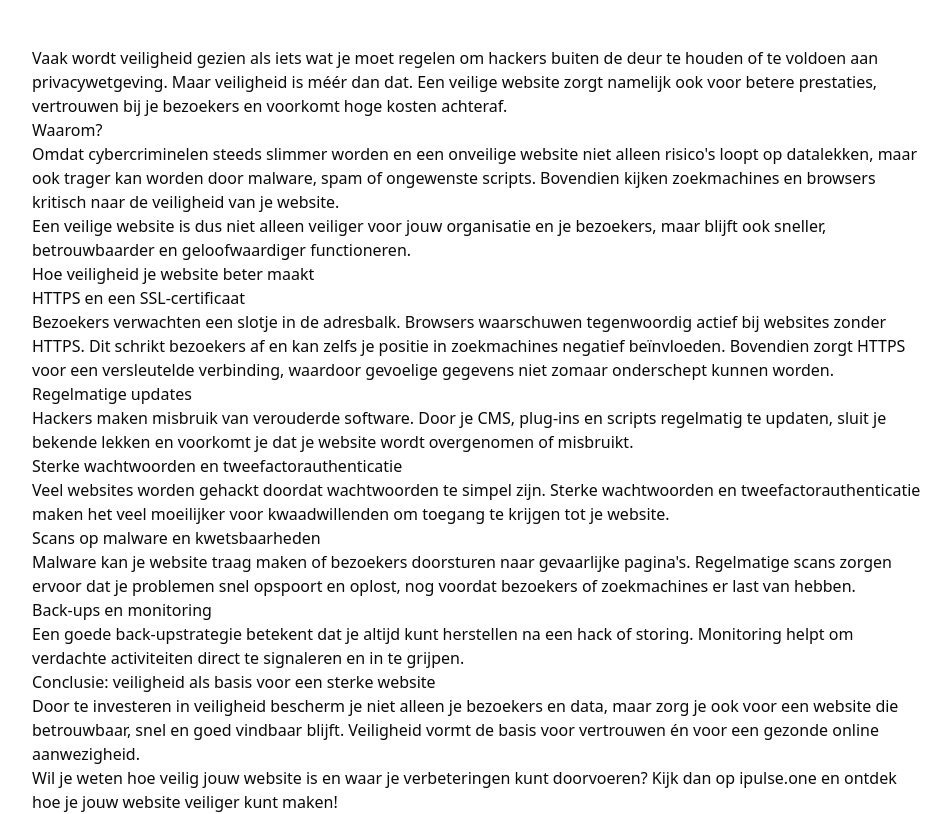
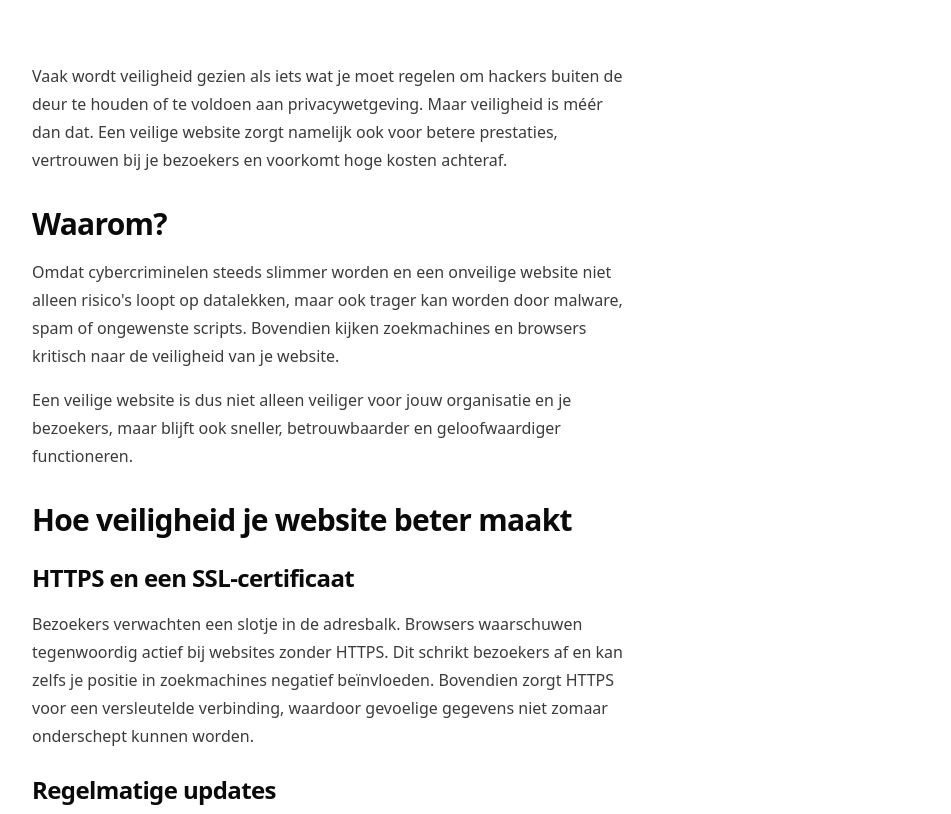
Before and after one commit to iPulseHQ/PulseGuardWebsite, a Next.js app: page /blog/veiligheid-en-websiteprestaties in a window 1280 px wide. Shown: the part 882-1696 px from the top of the page, without its empty margins (160-1111 px from the left). Built offline with nearby package versions, Linux system fonts and the light colour scheme.

Commit message:
feat(styles): add custom prose styling for blog posts and update language toggle in header component

```diff
--- a/app/blog/[slug]/page.tsx
+++ b/app/blog/[slug]/page.tsx
@@ -108,23 +108,7 @@ export default async function BlogPostPage({ params }: BlogPostPageProps) {
         {/* Article Content */}
         <section className="pb-24 px-4 sm:px-6 lg:px-8">
           <div className="max-w-4xl mx-auto">
-            <article
-              className="prose prose-lg dark:prose-invert max-w-none
-                prose-headings:font-bold prose-headings:tracking-tight
-                prose-h1:text-4xl prose-h1:mb-4
-                prose-h2:text-3xl prose-h2:mb-3 prose-h2:mt-8
-                prose-h3:text-2xl prose-h3:mb-2 prose-h3:mt-6
-                prose-p:text-foreground/80 prose-p:leading-relaxed
-                prose-a:text-primary prose-a:no-underline hover:prose-a:underline
-                prose-strong:text-foreground prose-strong:font-semibold
-                prose-code:text-primary prose-code:bg-muted prose-code:px-1 prose-code:py-0.5 prose-code:rounded prose-code:before:content-none prose-code:after:content-none
-                prose-pre:bg-muted prose-pre:border prose-pre:border-border/50
-                prose-blockquote:border-l-primary prose-blockquote:border-l-4 prose-blockquote:pl-4 prose-blockquote:italic
-                prose-ul:list-disc prose-ul:pl-6
-                prose-ol:list-decimal prose-ol:pl-6
-                prose-li:text-foreground/80
-                prose-img:rounded-lg prose-img:shadow-lg"
-            >
+            <article className="prose max-w-none">
               <ReactMarkdown
                 remarkPlugins={[remarkGfm]}
                 rehypePlugins={[rehypeRaw, rehypeSanitize]}
--- a/app/globals.css
+++ b/app/globals.css
@@ -60,3 +60,163 @@ html {
   -webkit-backdrop-filter: blur(8px);
   backdrop-filter: blur(8px);
 }
+
+/* Custom Prose Styling for Blog Posts */
+.prose {
+  max-width: 65ch;
+  color: var(--color-foreground);
+}
+
+.prose h1 {
+  font-size: 2.25rem;
+  line-height: 2.5rem;
+  font-weight: 700;
+  margin-top: 0;
+  margin-bottom: 1rem;
+  color: var(--color-foreground);
+  letter-spacing: -0.025em;
+}
+
+.prose h2 {
+  font-size: 1.875rem;
+  line-height: 2.25rem;
+  font-weight: 700;
+  margin-top: 2rem;
+  margin-bottom: 0.75rem;
+  color: var(--color-foreground);
+  letter-spacing: -0.025em;
+}
+
+.prose h3 {
+  font-size: 1.5rem;
+  line-height: 2rem;
+  font-weight: 700;
+  margin-top: 1.5rem;
+  margin-bottom: 0.5rem;
+  color: var(--color-foreground);
+  letter-spacing: -0.025em;
+}
+
+.prose h4 {
+  font-size: 1.25rem;
+  line-height: 1.75rem;
+  font-weight: 600;
+  margin-top: 1.5rem;
+  margin-bottom: 0.5rem;
+  color: var(--color-foreground);
+}
+
+.prose p {
+  margin-top: 1rem;
+  margin-bottom: 1rem;
+  line-height: 1.75;
+  color: color-mix(in oklch, var(--color-foreground) 80%, transparent);
+}
+
+.prose a {
+  color: var(--color-primary);
+  text-decoration: none;
+  font-weight: 500;
+}
+
+.prose a:hover {
+  text-decoration: underline;
+}
+
+.prose strong {
+  font-weight: 600;
+  color: var(--color-foreground);
+}
+
+.prose code {
+  color: var(--color-primary);
+  background-color: var(--color-muted);
+  padding: 0.125rem 0.375rem;
+  border-radius: 0.25rem;
+  font-size: 0.875em;
+  font-family: ui-monospace, monospace;
+}
+
+.prose code::before,
+.prose code::after {
+  content: none;
+}
+
+.prose pre {
+  background-color: var(--color-muted);
+  border: 1px solid color-mix(in oklch, var(--color-border) 50%, transparent);
+  border-radius: 0.5rem;
+  padding: 1rem;
+  overflow-x: auto;
+  margin-top: 1.5rem;
+  margin-bottom: 1.5rem;
+}
+
+.prose pre code {
+  background-color: transparent;
+  padding: 0;
+  color: var(--color-foreground);
+}
+
+.prose blockquote {
+  border-left: 4px solid var(--color-primary);
+  padding-left: 1rem;
+  font-style: italic;
+  color: var(--color-muted-foreground);
+  margin-top: 1.5rem;
+  margin-bottom: 1.5rem;
+}
+
+.prose ul {
+  list-style-type: disc;
+  padding-left: 1.5rem;
+  margin-top: 1rem;
+  margin-bottom: 1rem;
+}
+
+.prose ol {
+  list-style-type: decimal;
+  padding-left: 1.5rem;
+  margin-top: 1rem;
+  margin-bottom: 1rem;
+}
+
+.prose li {
+  margin-top: 0.5rem;
+  margin-bottom: 0.5rem;
+  line-height: 1.75;
+  color: color-mix(in oklch, var(--color-foreground) 80%, transparent);
+}
+
+.prose img {
+  border-radius: 0.5rem;
+  box-shadow: 0 10px 15px -3px rgb(0 0 0 / 0.1), 0 4px 6px -4px rgb(0 0 0 / 0.1);
+  margin-top: 2rem;
+  margin-bottom: 2rem;
+}
+
+.prose hr {
+  border-color: var(--color-border);
+  margin-top: 3rem;
+  margin-bottom: 3rem;
+}
+
+.prose table {
+  width: 100%;
+  border-collapse: collapse;
+  margin-top: 2rem;
+  margin-bottom: 2rem;
+}
+
+.prose th {
+  background-color: var(--color-muted);
+  padding: 0.75rem;
+  text-align: left;
+  font-weight: 600;
+  border: 1px solid var(--color-border);
+}
+
+.prose td {
+  padding: 0.75rem;
+  border: 1px solid var(--color-border);
+}
--- a/components/Header.tsx
+++ b/components/Header.tsx
@@ -251,7 +251,13 @@ export default function Header() {
                 }}
                 className="px-4 py-2 text-sm font-medium text-foreground/80 hover:text-foreground hover:bg-muted rounded-md transition-all text-left flex items-center gap-2"
               >
-                <span className="text-lg">{language === "en" ? "🇳🇱" : "🇬🇧"}</span>
+                <div className="w-6 h-4 overflow-hidden rounded-sm border border-border/30">
+                  {language === "en" ? (
+                    <NL className="w-full h-full object-cover" />
+                  ) : (
+                    <GB className="w-full h-full object-cover" />
+                  )}
+                </div>
                 {language === "en" ? "Nederlands" : "English"}
               </button>
               <Link
```
Also changed, not shown: .claude/settings.local.json.
